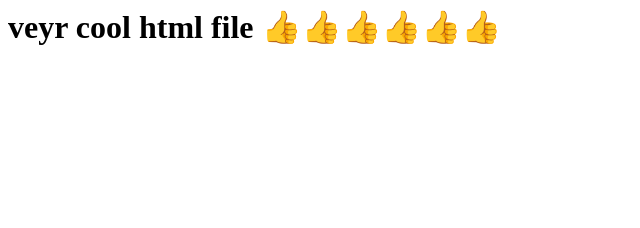
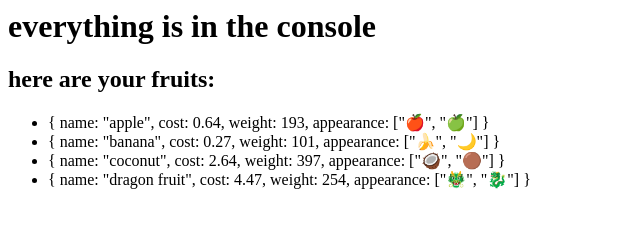
Before and after one commit to staten-island-tech/array-methods-assignment-whydoesthecodenotwork, a plain HTML site: page index.html in a window 1280 px wide. Shown: the whole page, without its empty margins (0-640 px from the left). Drawn offline with Linux system fonts and the light colour scheme.

Commit message:
use more html website

```diff
--- a/index.html
+++ b/index.html
@@ -6,6 +6,25 @@
         <script src="app.js"></script>
     </head>
     <body>
-        <h1>veyr cool html file 👍👍👍👍👍👍</h1>
+        <h1>everything is in the console</h1>
+        <h2>here are your fruits:</h2>
+        <ul>
+            <li>
+                { name: "apple", cost: 0.64, weight: 193, appearance: ["🍎",
+                "🍏"] }
+            </li>
+            <li>
+                { name: "banana", cost: 0.27, weight: 101, appearance: ["🍌",
+                "🌙"] }
+            </li>
+            <li>
+                { name: "coconut", cost: 2.64, weight: 397, appearance: ["🥥",
+                "🟤"] }
+            </li>
+            <li>
+                { name: "dragon fruit", cost: 4.47, weight: 254, appearance:
+                ["🐲", "🐉"] }
+            </li>
+        </ul>
     </body>
 </html>
```
